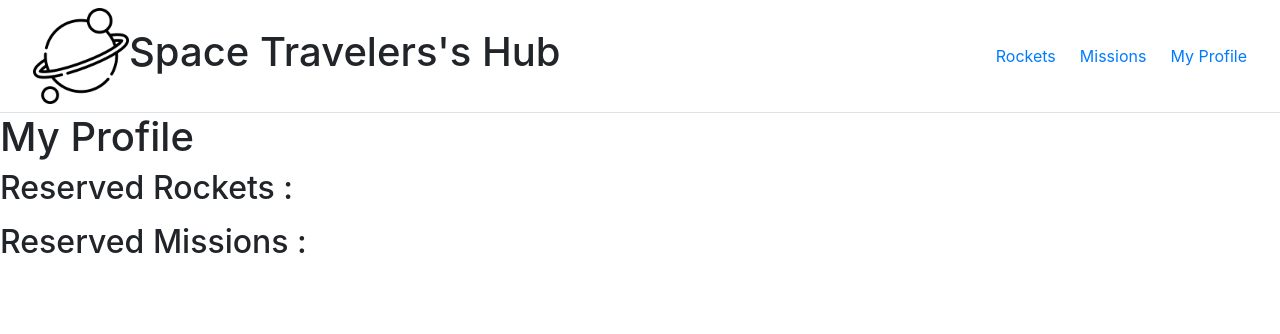
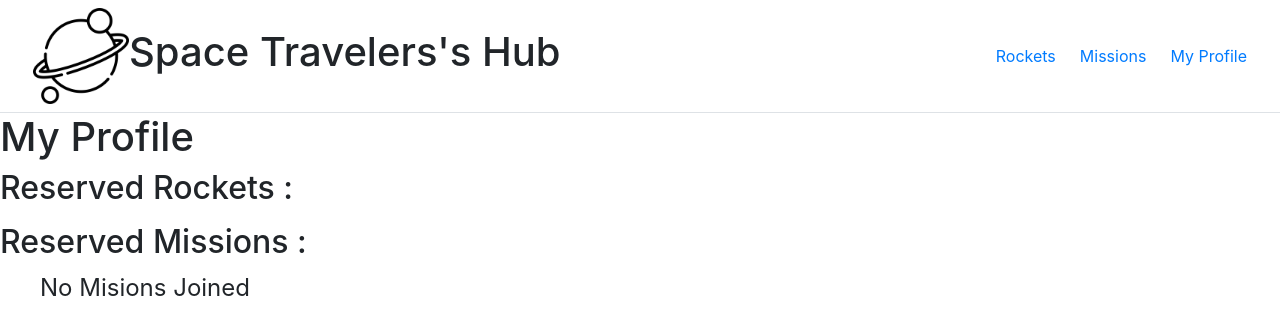
Before and after one commit to IsmaelMastronardi/SpaceXploration, a React (Create React App) app: page /MyProfile in a window 1280 px wide. Shown: the top 334 px of the page. Built offline with nearby package versions, Linux system fonts and the light colour scheme.

Commit message:
shows no missions joined on myprofile

```diff
--- a/src/App.css
+++ b/src/App.css
@@ -10,3 +10,7 @@
 .container-gap {
   gap: 1.5rem;
 }
+
+.noMissions {
+  font-size: 1.5rem;
+}
--- a/src/components/MyProfile/MyProfile.js
+++ b/src/components/MyProfile/MyProfile.js
@@ -20,11 +20,15 @@ const MyProfile = () => {
       </ul>
       <h2>Reserved Missions :</h2>
       <ul>
-        {filterMission.map((mission) => (
-          <li key={mission.mission_id}>
-            <h3>{mission.mission_name}</h3>
-          </li>
-        ))}
+        { filterMission.length === 0 ? (<p className="noMissions">No Misions Joined</p>) : (
+          <ul>
+            {filterMission.map((mission) => (
+              <li key={mission.mission_id}>
+                <h3>{mission.mission_name}</h3>
+              </li>
+            ))}
+          </ul>
+        ) }
       </ul>
     </div>
   );
```
